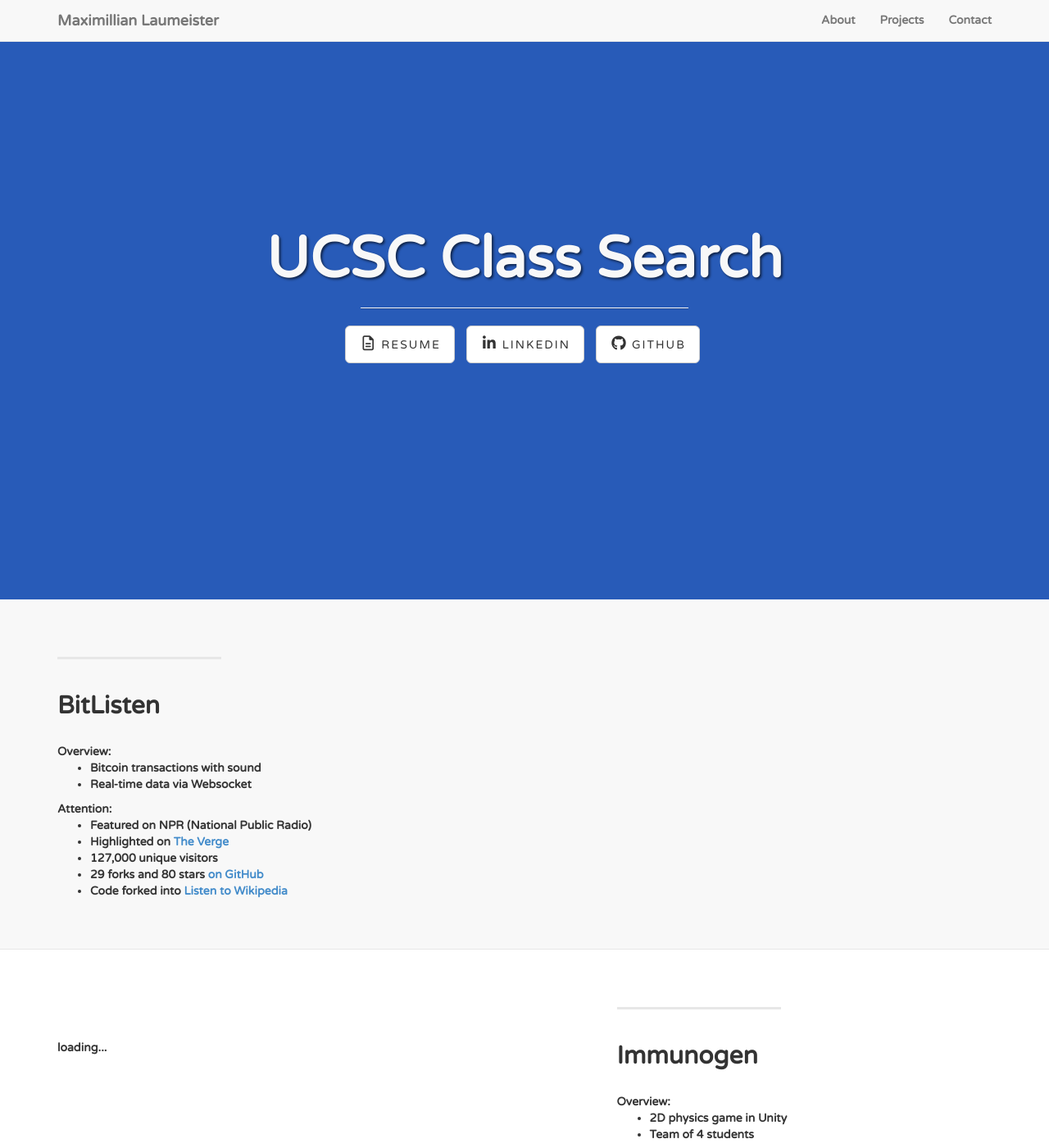
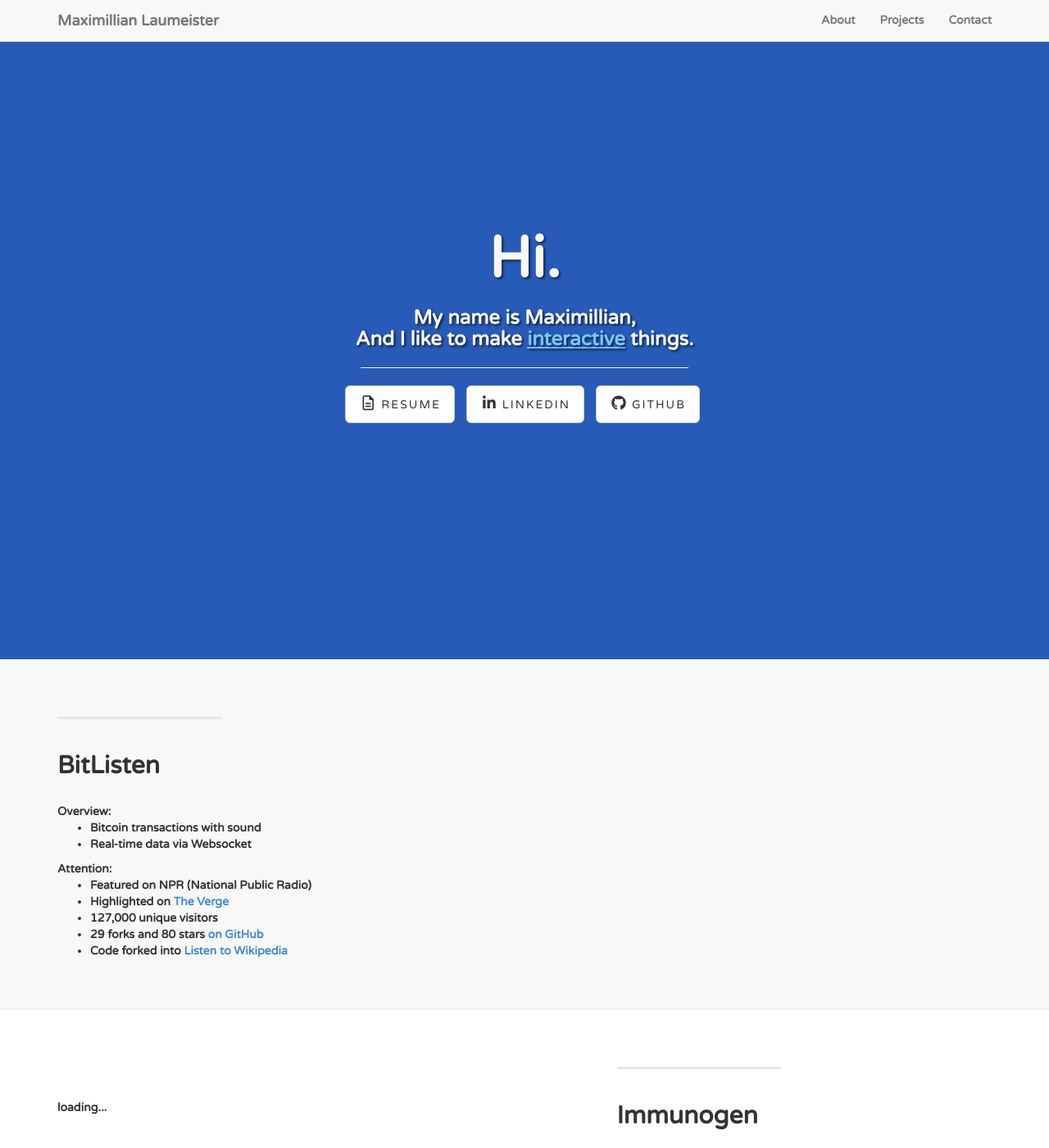
Before and after one commit to abpaolini/maxlaumeister.com, a Jekyll site: the page built from _posts/2014-09-23-services-3.markdown, in a window 1280 px wide and 1400 px high. Shown: the whole window at 82% size. Built offline with Jekyll 4.4.1, drawn with Linux system fonts in a browser that asks for light colours; nearby versions of some CDN libraries; library files that are not in the unit come from our copies; comment, search, counter and statistics services are not loaded.

Commit message:
Finish core interaction

```diff
--- a/_includes/contact.html
+++ b/_includes/contact.html
@@ -1,3 +1,4 @@
+<a name="contact"></a>
 <div class="banner">
 
     <div class="container">
--- a/_includes/header.html
+++ b/_includes/header.html
@@ -41,10 +41,17 @@
         <div class="row">
             <div class="col-lg-12">
                 <div class="intro-message">
-                    <h1>{{ page.title }}</h1>
-                    <h3 class="intro-message-1">{{ page.subTitle }}</h3>
-                    <h3 class="intro-message-2">{{ page.subTitle2 }}</h3>
-                    <h3 class="intro-message-3">{{ page.subTitle3 }}</h3>
+                    <h1 class="intro-title-1">Hi.</h1>
+                    <h1 class="intro-title-2">Wow.</h1>
+                    <h3 class="intro-message-1">
+                    	My name is Maximillian,<br>
+                    	And I like to make <a class="interactive-go" href="#">interactive</a> things.
+                    </h3>
+                    <h3 class="intro-message-2">
+                    	You must like <a class="interactive-go" href="#">interaction</a> too.<br>
+  						Why not take a look at <a href="#portfolio">my portfolio</a>?<br>
+  						<span class="intro-message-3">Or better yet, <a href="#contact">interact with me</a>?</span>
+  					</h3>
                     <hr class="intro-divider">
                     <ul class="list-inline intro-social-buttons">
                         {% for social in site.social %}
--- a/_includes/landing-page-custom.css
+++ b/_includes/landing-page-custom.css
@@ -12,7 +12,7 @@ h6 {
 	background: #285BB8;
 }
 
-.intro-header h3 > a {
+.intro-header h3 a {
 	color: #7DC4FF;
 	text-decoration: underline;
 }
@@ -44,6 +44,19 @@ h6 {
     text-shadow: 2px 2px 3px rgba(0,0,0,0.6);
 }
 
+.intro-title-2 {
+	display: none;
+}
+
+.intro-message {
+	-webkit-touch-callout: none;
+    -webkit-user-select: none;
+    -khtml-user-select: none;
+    -moz-user-select: none;
+    -ms-user-select: none;
+    user-select: none;
+}
+
 .intro-message-2, .intro-message-3 {
 	display: none;
 }
```
Also changed, not shown: index.html (+0 -9 lines), js/interactive.js (+9 -4 lines).
